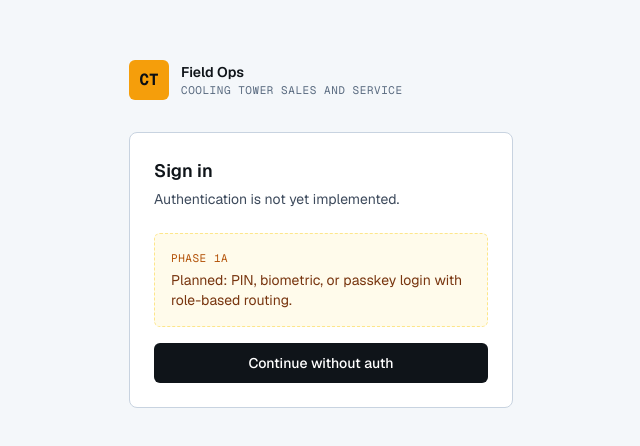
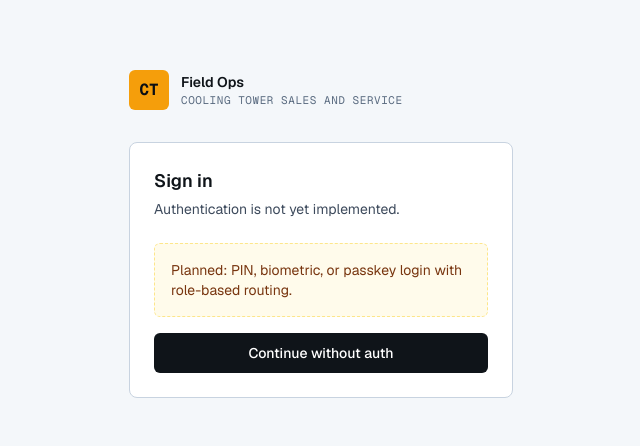
Before and after one commit to luxqee/cooling-tower-app, a Next.js app: page /login in a window 1280 px wide. Shown: the part 166-612 px from the top of the page, without its empty margins (319-959 px from the left). Built offline with nearby package versions, Linux system fonts and the light colour scheme.

Commit message:
chore: remove internal phase-number label from login page

```diff
--- a/src/app/login/page.tsx
+++ b/src/app/login/page.tsx
@@ -27,9 +27,6 @@ export default function LoginPage() {
           </p>
 
           <div className="mb-4 rounded-md border border-dashed border-amber-200 dark:border-amber-900 bg-amber-50 dark:bg-amber-950/30 p-4">
-            <div className="text-2xs font-mono uppercase tracking-wider text-amber-700 dark:text-amber-500 mb-1">
-              Phase 1a
-            </div>
             <p className="text-sm text-amber-900 dark:text-amber-200">
               Planned: PIN, biometric, or passkey login with role-based routing.
             </p>
```
